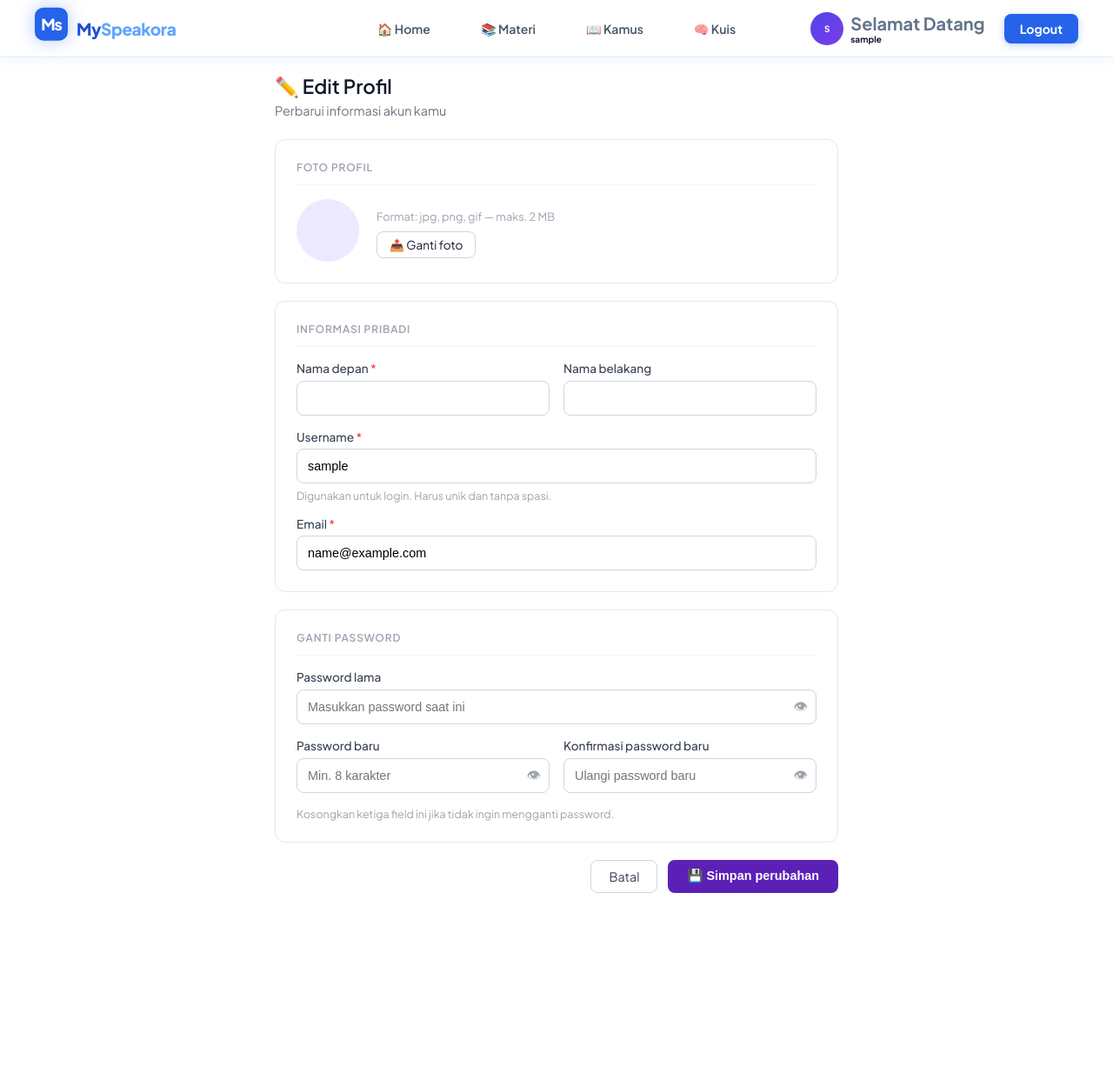
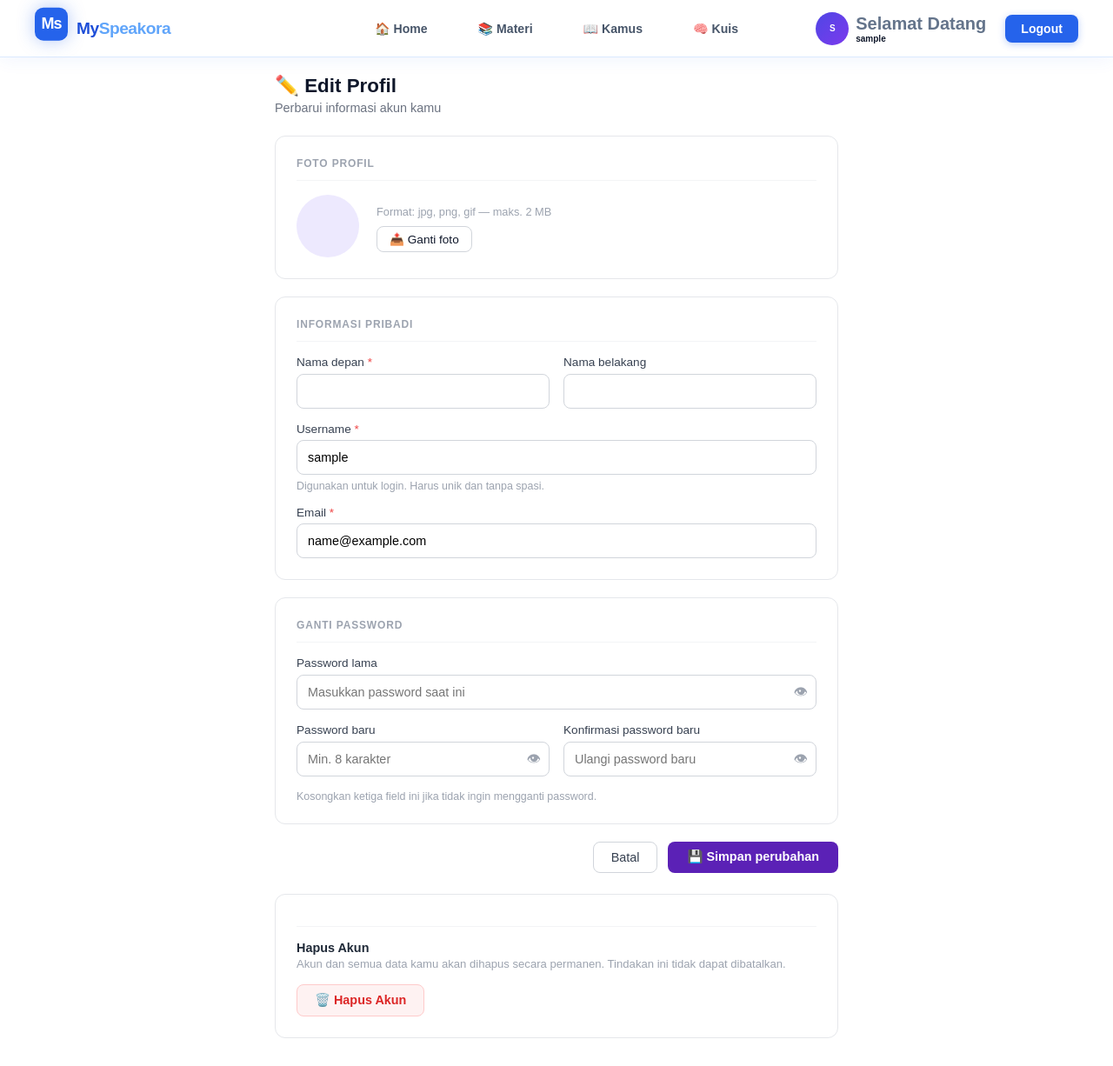
Before and after one commit to artzneynart-boop/web--belajar--bahasa--inggris, a PHP site: page /edit_profil.php in a window 1280 px wide. Shown: the whole page at 87% size. Before the commit the page ends 1027 px from the top, so only its background shows below. Run offline with PHP 8.4, Linux system fonts and the light colour scheme; the visitor is signed in with stand-in values (Sample User, id 1).

Commit message:
menambahkan fitur hapus akun

```diff
--- a/edit_profil.php
+++ b/edit_profil.php
@@ -11,6 +11,12 @@ if (!isset($_SESSION['user_id'])) {
 $user_id = $_SESSION['user_id'];
 $pesan_sukses = '';
 $pesan_error  = '';
+
+// Tangkap pesan error dari proses hapus akun (jika ada)
+if (isset($_SESSION['hapus_akun_error'])) {
+    $pesan_error = $_SESSION['hapus_akun_error'];
+    unset($_SESSION['hapus_akun_error']);
+}
 
 // Ambil data user saat ini
 $stmt = $conn->prepare("SELECT * FROM users WHERE id = ?");
@@ -147,7 +153,6 @@ function inisial($nama_depan, $nama_belakang) {
     <meta charset="UTF-8">
     <meta name="viewport" content="width=device-width, initial-scale=1.0">
     <title>Edit Profil</title>
-    <link href="https://fonts.googleapis.com/css2?family=Plus+Jakarta+Sans:wght@400;500;600;700;800&family=Lora:ital,wght@0,400;0,600;1,400&display=swap" rel="stylesheet" />
     <link rel="stylesheet" href="css/style.css">
     <style>
         /* ── Layout ── */
@@ -350,6 +355,104 @@ function inisial($nama_depan, $nama_belakang) {
             transition: background .15s;
         }
         .ep-btn-save:hover { background: #4c1d95; }
+
+        /* ── Zona Bahaya ── */
+        .ep-card-danger {
+             border-color: #e5e7eb;
+              margin-top: 1.5rem;
+    }
+
+        .ep-card-title-danger {
+            color: #dc2626;
+        }
+        .ep-danger-row {
+            display: flex;
+            align-items: center;
+            justify-content: space-between;
+            gap: 1rem;
+            flex-wrap: wrap;
+        }
+        .ep-danger-text strong {
+            display: block;
+            font-size: .9rem;
+            margin-bottom: .2rem;
+            color: #1f2937;
+        }
+        .ep-danger-text p {
+            font-size: .82rem;
+            color: #9ca3af;
+            margin: 0;
+        }
+        .ep-btn-delete {
+            padding: 9px 20px;
+            border: 1px solid #fecaca;
+            border-radius: 8px;
+            background: #fef2f2;
+            color: #dc2626;
+            font-size: .9rem;
+            font-weight: 600;
+            cursor: pointer;
+            white-space: nowrap;
+            transition: background .15s;
+        }
+        .ep-btn-delete:hover { background: #fee2e2; }
+
+        /* ── Modal Konfirmasi Hapus ── */
+        .ep-modal-overlay {
+            display: none;
+            position: fixed;
+            inset: 0;
+            background: rgba(0,0,0,.5);
+            align-items: center;
+            justify-content: center;
+            z-index: 999;
+            padding: 1rem;
+        }
+        .ep-modal-overlay.open { display: flex; }
+        .ep-modal-box {
+            background: #fff;
+            border-radius: 14px;
+            padding: 1.75rem;
+            max-width: 400px;
+            width: 100%;
+        }
+        .ep-modal-box h3 {
+            margin: 0 0 .5rem;
+            font-size: 1.05rem;
+            color: #dc2626;
+        }
+        .ep-modal-box p {
+            font-size: .85rem;
+            color: #6b7280;
+            margin: 0 0 1rem;
+            line-height: 1.5;
+        }
+        .ep-modal-actions {
+            display: flex;
+            justify-content: flex-end;
+            gap: .6rem;
+            margin-top: 1.25rem;
+        }
+        .ep-btn-cancel-modal {
+            padding: 9px 18px;
+            border: 1px solid #d1d5db;
+            border-radius: 8px;
+            background: transparent;
+            font-size: .88rem;
+            cursor: pointer;
+            color: #374151;
+        }
+        .ep-btn-confirm-delete {
+            padding: 9px 18px;
+            border: none;
+            border-radius: 8px;
+            background: #dc2626;
+            color: #fff;
+            font-size: .88rem;
+            font-weight: 600;
+            cursor: pointer;
+        }
+        .ep-btn-confirm-delete:hover { background: #b91c1c; }
     </style>
 </head>
 <body>
@@ -479,6 +582,36 @@ function inisial($nama_depan, $nama_belakang) {
         </div>
 
     </form>
+
+    <!-- ──  Hapus Akun ── -->
+    <div class="ep-card ep-card-danger">
+        <div class="ep-card-title ep-card-title-danger"></div>
+        <div class="ep-danger-row">
+            <div class="ep-danger-text">
+                <strong>Hapus Akun</strong>
+                <p>Akun dan semua data kamu akan dihapus secara permanen. Tindakan ini tidak dapat dibatalkan.</p>
+            </div>
+            <button type="button" class="ep-btn-delete" onclick="openDeleteModal()">🗑️ Hapus Akun</button>
+        </div>
+    </div>
+</div>
+
+<!-- ── Modal Konfirmasi Hapus Akun ── -->
+<div class="ep-modal-overlay" id="deleteModal">
+    <div class="ep-modal-box">
+        <h3>⚠️ Hapus Akun Permanen</h3>
+        <p>Tindakan ini tidak dapat dibatalkan. Semua data akunmu (profil, foto, dan riwayat) akan dihapus selamanya. Masukkan password kamu untuk konfirmasi.</p>
+        <form method="POST" action="hapus_akun.php">
+            <div class="ep-form-group">
+                <label for="password_konfirmasi">Password</label>
+                <input type="password" id="password_konfirmasi" name="password_konfirmasi" placeholder="Masukkan password kamu" required>
+            </div>
+            <div class="ep-modal-actions">
+                <button type="button" class="ep-btn-cancel-modal" onclick="closeDeleteModal()">Batal</button>
+                <button type="submit" class="ep-btn-confirm-delete">Ya, Hapus Akun Saya</button>
+            </div>
+        </form>
+    </div>
 </div>
 
 <script>
@@ -514,6 +647,22 @@ document.querySelectorAll('.toggle-pw').forEach(btn => {
         this.textContent = input.type === 'password' ? '👁' : '🙈';
     });
 });
+
+// ── Modal Hapus Akun ──
+function openDeleteModal() {
+    document.getElementById('deleteModal').classList.add('open');
+    document.body.style.overflow = 'hidden';
+}
+function closeDeleteModal() {
+    document.getElementById('deleteModal').classList.remove('open');
+    document.body.style.overflow = '';
+}
+document.getElementById('deleteModal').addEventListener('click', function (e) {
+    if (e.target === this) closeDeleteModal();
+});
+document.addEventListener('keydown', function (e) {
+    if (e.key === 'Escape') closeDeleteModal();
+});
 </script>
 
 </body>
```
Also changed, not shown: hapus_akun.php (added, +64 -0 lines).
